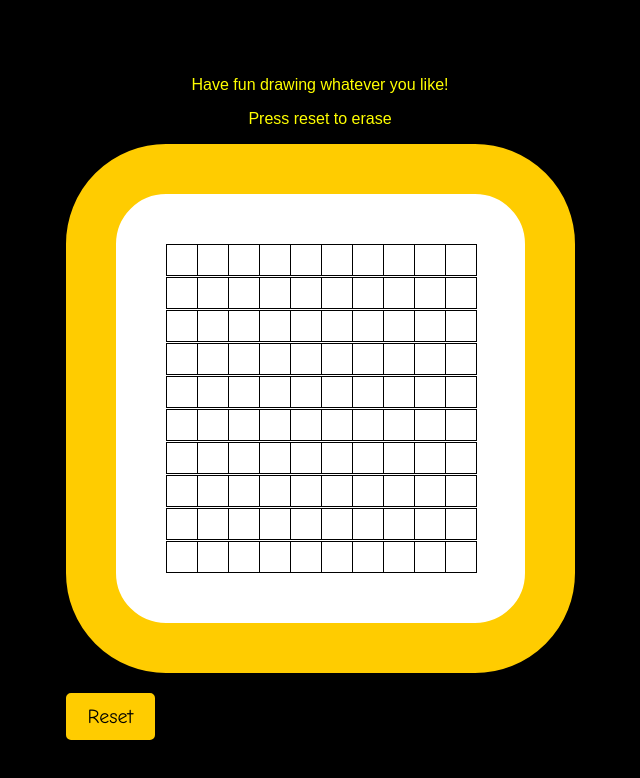
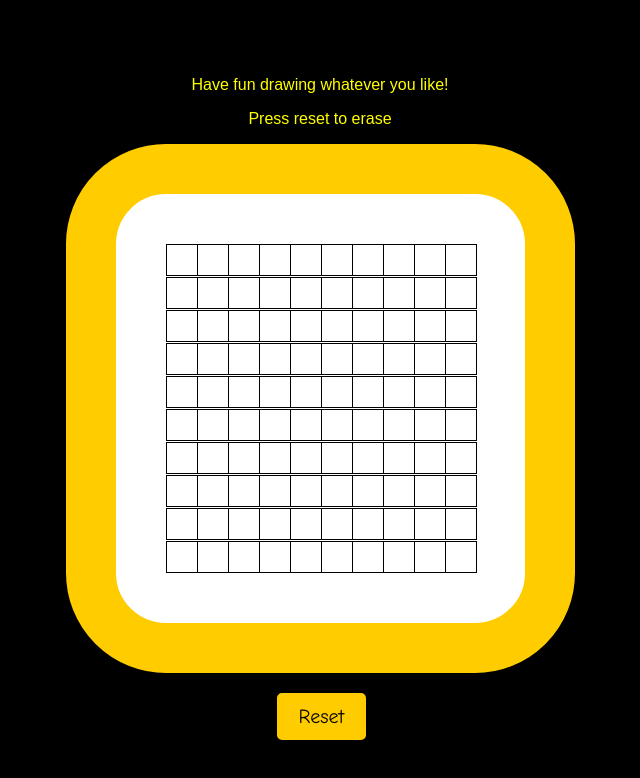
Before and after one commit to Ladzsz/Etch-a-Sketch, a plain HTML site: page index.html in a window 1280 px wide. Shown: the whole page, without its empty margins (320-960 px from the left). Drawn offline with Linux system fonts and the light colour scheme.

Commit message:
made the buttom more centered

```diff
--- a/gamepad.css
+++ b/gamepad.css
@@ -32,7 +32,6 @@ header {
   border-radius: 100px;
   padding: 50px;
   background-color: white;
-  cursor: pointer;
 }
 
 .cell {
@@ -40,6 +39,7 @@ header {
   height: 30px;
   background-color: white;
   border: 1px solid black;
+  cursor: pointer;
 }
 
 #resetbutton {
@@ -52,4 +52,5 @@ header {
   border-radius: 5px;
   cursor: pointer;
   margin-top: 20px;
+  margin-left: 211px;
 }
```
